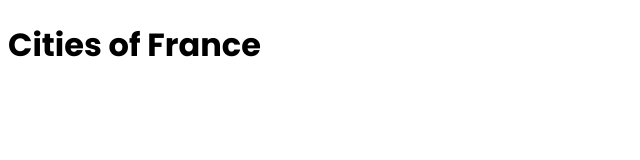
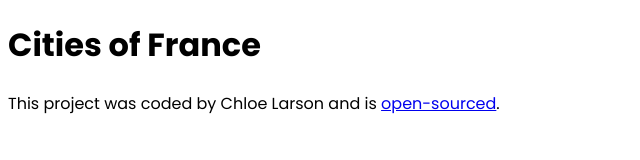
Before and after one commit to clarsongit/travel-page-project, a plain HTML site: page index.html in a window 1280 px wide. Shown: the whole page, without its empty margins (0-640 px from the left). Drawn offline with Linux system fonts and the light colour scheme.

Commit message:
Added footer with link to Github repository

```diff
--- a/index.html
+++ b/index.html
@@ -15,5 +15,13 @@
   </head>
   <body>
     <h1>Cities of France</h1>
+    <footer>
+      <p>
+        This project was coded by Chloe Larson and is
+        <a href="https://github.com/clarsongit/travel-page-project"
+          >open-sourced</a
+        >.
+      </p>
+    </footer>
   </body>
 </html>
```
